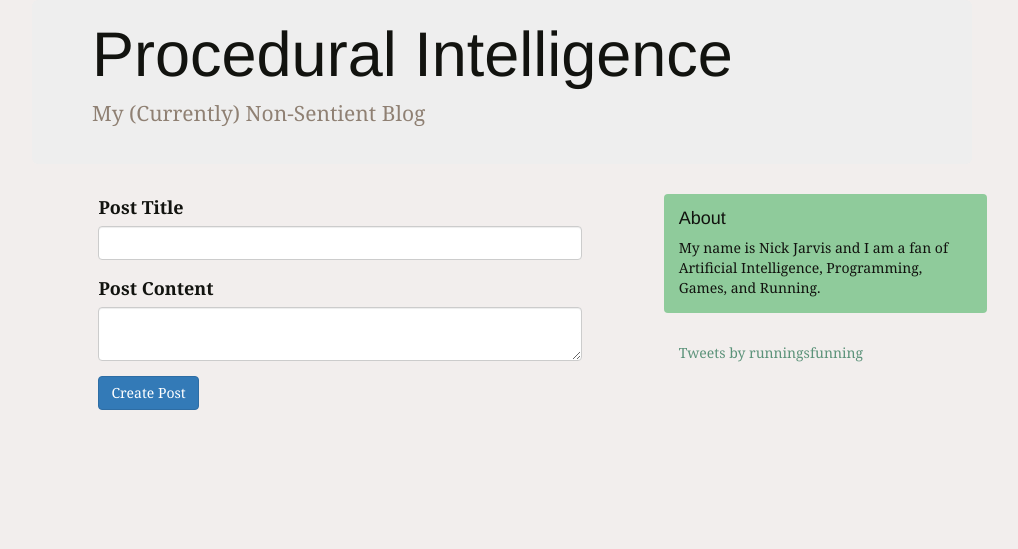
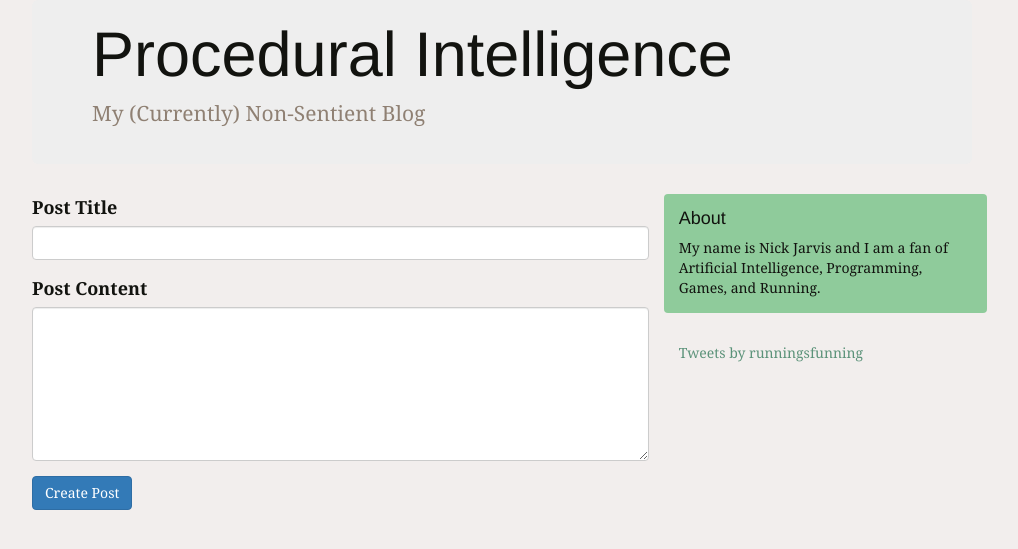
Before and after one commit to najarvis/Procedural-Intelligence, a Flask app: page /create_post in a window 1280 px wide. Shown: the top 549 px of the page, without its empty margins (138-1156 px from the left). Run offline with Flask 2, Linux system fonts and the light colour scheme; some libraries are stand-ins or nearby versions.

Commit message:
Makes fields wider and the textarea taller.

```diff
--- a/blueprints/blog/templates/post_creator.html
+++ b/blueprints/blog/templates/post_creator.html
@@ -2,14 +2,14 @@
 {% block title %}Blog Post Creator{% endblock %}
 
 {% block content %}
-<form class="form col-sm-10 col-sm-offset-1" method="post">
+<form class="form" method="post">
     <div class="form-group">
         <label for="title">Post Title</label>
         <input type="text" class="form-control" name="title">
     </div>
     <div class="form-group">
         <label for="title">Post Content</label>
-        <textarea type="text" class="form-control" name="content"></textarea>
+        <textarea type="text" class="form-control" name="content" rows="7"></textarea>
     </div>
     <button class="btn btn-primary">Create Post</button>
 </form>
```
